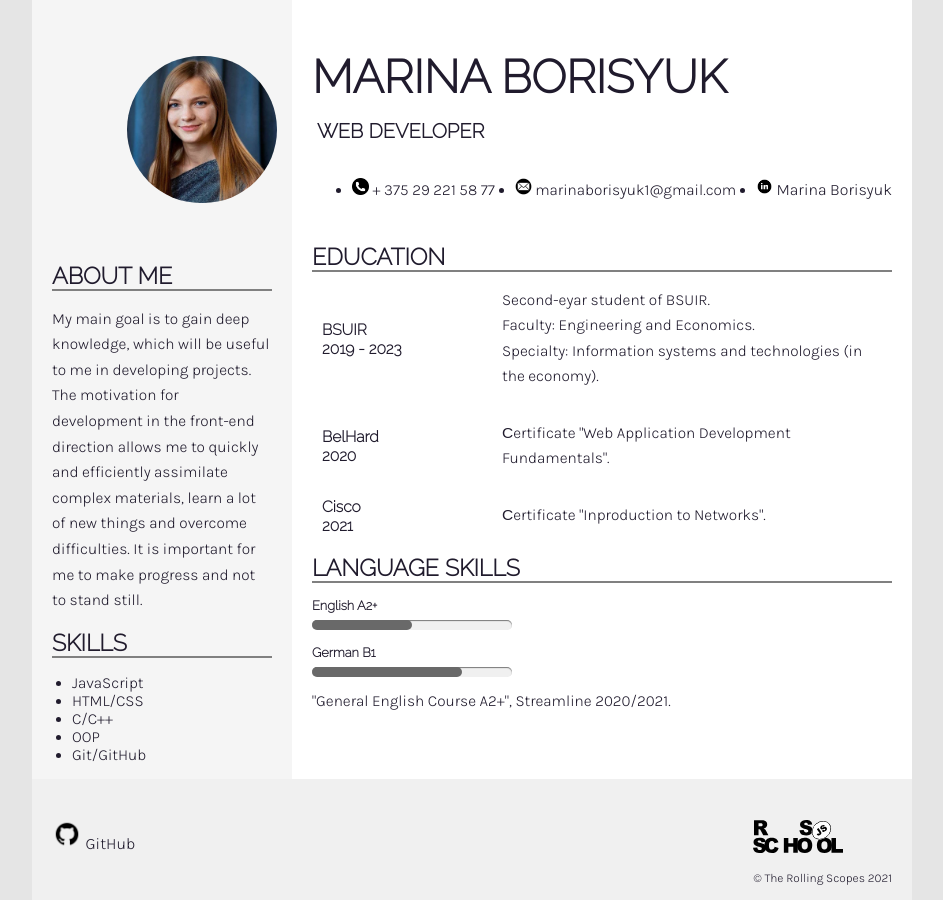
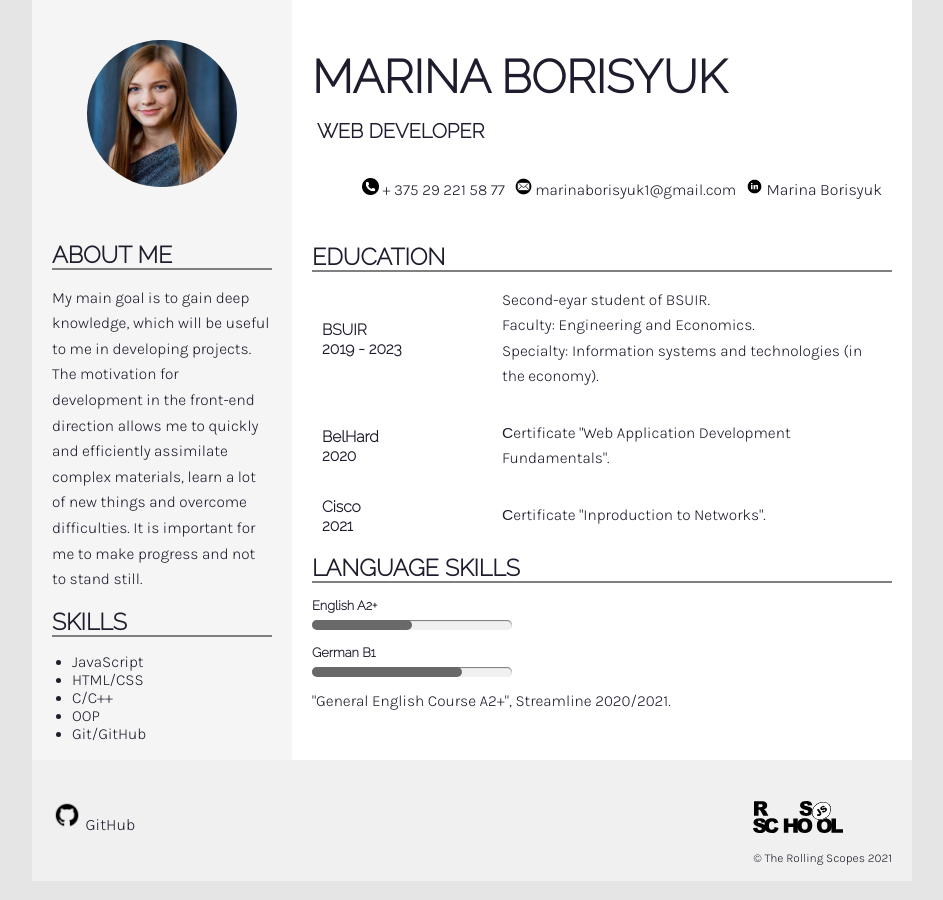
Before and after one commit to marinaborisyuk/rsschool-cv, a plain HTML site: page index.html in a window 1280 px wide. Shown: the whole page, without its empty margins (168-1111 px from the left). Drawn offline with Linux system fonts and the light colour scheme.

Commit message:
refactor: change style

```diff
--- a/style.css
+++ b/style.css
@@ -30,6 +30,10 @@ p {
 .gray-block {
     width: 260px;
     background-color: #f5f5f5;
+}
+
+.avatar {
+    margin: 0 auto;
 }
 
 .photo {
@@ -69,7 +73,11 @@ p {
 .contacts {
     display: flex;
     justify-content: space-between;
-    margin: 20px 20px;
+    margin: 20px 30px;
+}
+
+.option-contact {
+    list-style-type: none;
 }
 
 .contact-img {
@@ -144,6 +152,7 @@ p {
     margin: 40px 20px 0 20px;
     display: flex;
     justify-content: space-between;
+
 }
 
 .git-img  {
```
